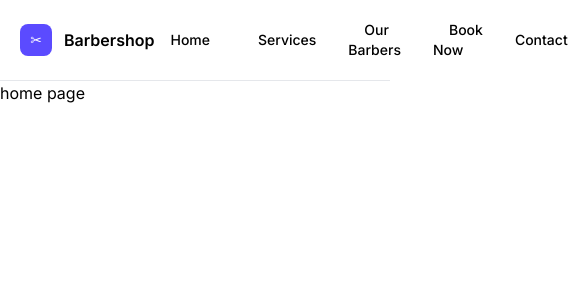
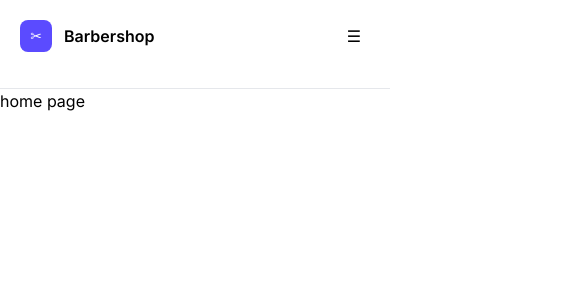
Before and after one commit to marwoz01/barbershop, a Next.js app in the folder client-app/: page / in a window 390 px wide. Shown: the top 300 px of the page, 584 px wide, since content can reach past the window. Built offline with nearby package versions, Linux system fonts and the light colour scheme.

Commit message:
Created mobile and desktop navbar with animation

```diff
--- a/client-app/src/components/layout/Navbar.tsx
+++ b/client-app/src/components/layout/Navbar.tsx
@@ -1,10 +1,23 @@
+"use client";
+
+import { useState } from "react";
 import Link from "next/link";
 
 export default function Navbar() {
+  const [isOpen, setIsOpen] = useState(false);
+
+  const links = [
+    { href: "#home", label: "Home" },
+    { href: "#services", label: "Services" },
+    { href: "#our-barbers", label: "Our Barbers" },
+    { href: "#gallery", label: "Gallery" },
+    { href: "#book-now", label: "Book Now" },
+    { href: "#contact", label: "Contact" },
+  ];
+
   return (
     <header className="w-full border-b border-gray-200">
       <nav className="mx-auto flex w-full max-w-6xl items-center justify-between p-5">
-        {/* Left side */}
         <div className="flex items-center gap-3">
           <div className="inline-flex h-8 w-8 items-center justify-center rounded-lg bg-[#5B4BFF] text-sm text-white">
             ✂
@@ -12,50 +25,53 @@ export default function Navbar() {
           <span className="text-md font-semibold">Barbershop</span>
         </div>
 
-        {/* Right side */}
-        <ul className="flex items-center gap-4 text-sm font-medium">
-          <li>
+        {/* Desktop menu */}
+        <ul className="hidden lg:flex items-center gap-4 text-sm font-medium">
+          {links.map((link) => (
+            <li key={link.href}>
+              <Link
+                href={link.href}
+                className="px-4 py-2 rounded-full transition-colors hover:bg-gray-200"
+              >
+                {link.label}
+              </Link>
+            </li>
+          ))}
+        </ul>
+
+        {/* Mobile menu */}
+        <button
+          onClick={() => setIsOpen((prev) => !prev)}
+          className="inline-flex h-8 w-8 flex-col items-center justify-center rounded-full hover:bg-gray-200 lg:hidden"
+          aria-label="Toggle navigation"
+        >
+          ☰
+        </button>
+      </nav>
+
+      <ul
+        className={`
+    lg:hidden flex flex-col gap-2 pr-5 pb-4 text-sm font-medium items-end
+    overflow-hidden transition-all duration-200 ease-out
+    ${
+      isOpen
+        ? "max-h-96 opacity-100 translate-y-0"
+        : "max-h-0 opacity-0 -translate-y-2"
+    }
+  `}
+      >
+        {links.map((link) => (
+          <li key={link.href}>
             <Link
-              href="#home"
-              className="hover:bg-gray-200 px-4 py-2 rounded-full transition-colors"
+              href={link.href}
+              onClick={() => setIsOpen(false)}
+              className="block px-4 py-2 rounded-full transition-colors hover:bg-gray-200"
             >
-              Home
+              {link.label}
             </Link>
           </li>
-          <li>
-            <Link
-              href="#services"
-              className="hover:bg-gray-200 px-4 py-2 rounded-full transition-colors"
-            >
-              Services
-            </Link>
-          </li>
-          <li>
-            <Link
-              href="#our-barbers"
-              className="hover:bg-gray-200 px-4 py-2 rounded-full transition-colors"
-            >
-              Our Barbers
-            </Link>
-          </li>
-          <li>
-            <Link
-              href="#book-now"
-              className="hover:bg-gray-200 px-4 py-2 rounded-full transition-colors"
-            >
-              Book Now
-            </Link>
-          </li>
-          <li>
-            <Link
-              href="#contact"
-              className="hover:bg-gray-200 px-4 py-2 rounded-full transition-colors"
-            >
-              Contact
-            </Link>
-          </li>
-        </ul>
-      </nav>
+        ))}
+      </ul>
     </header>
   );
 }
```
